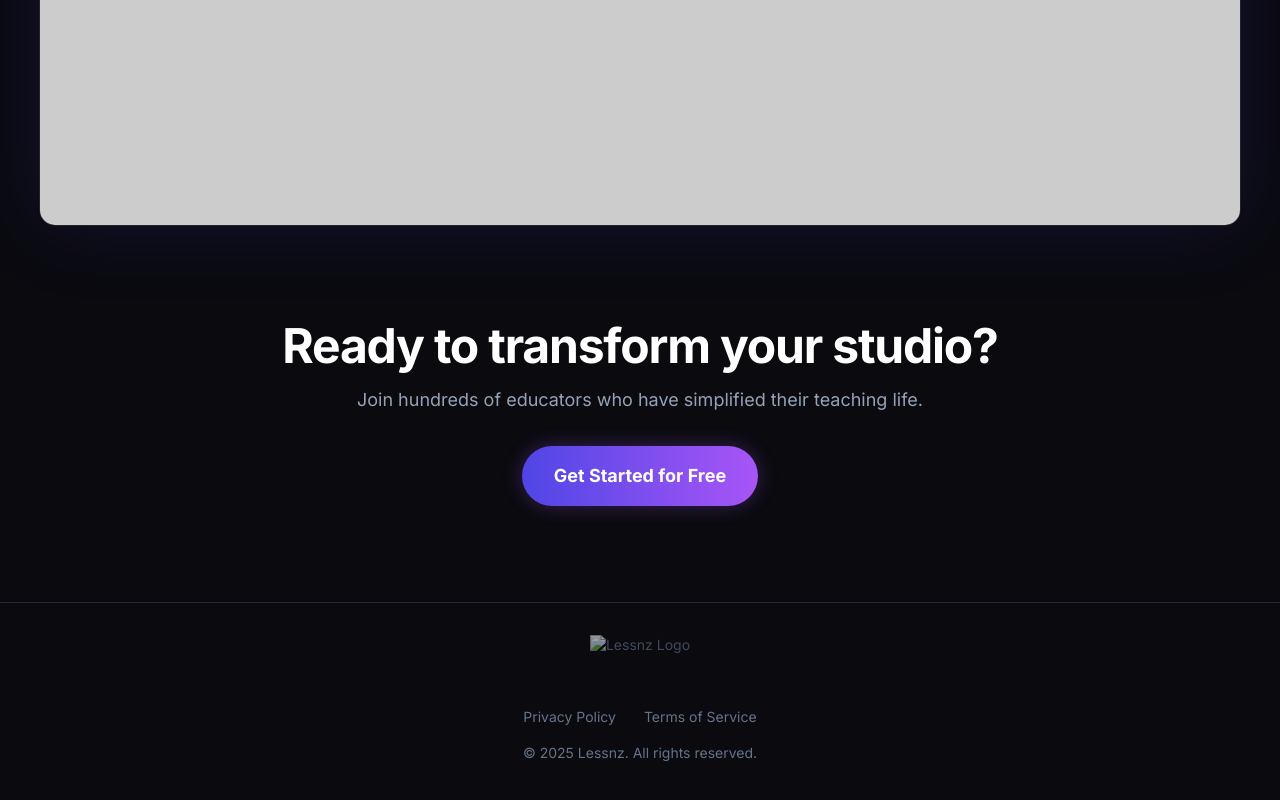
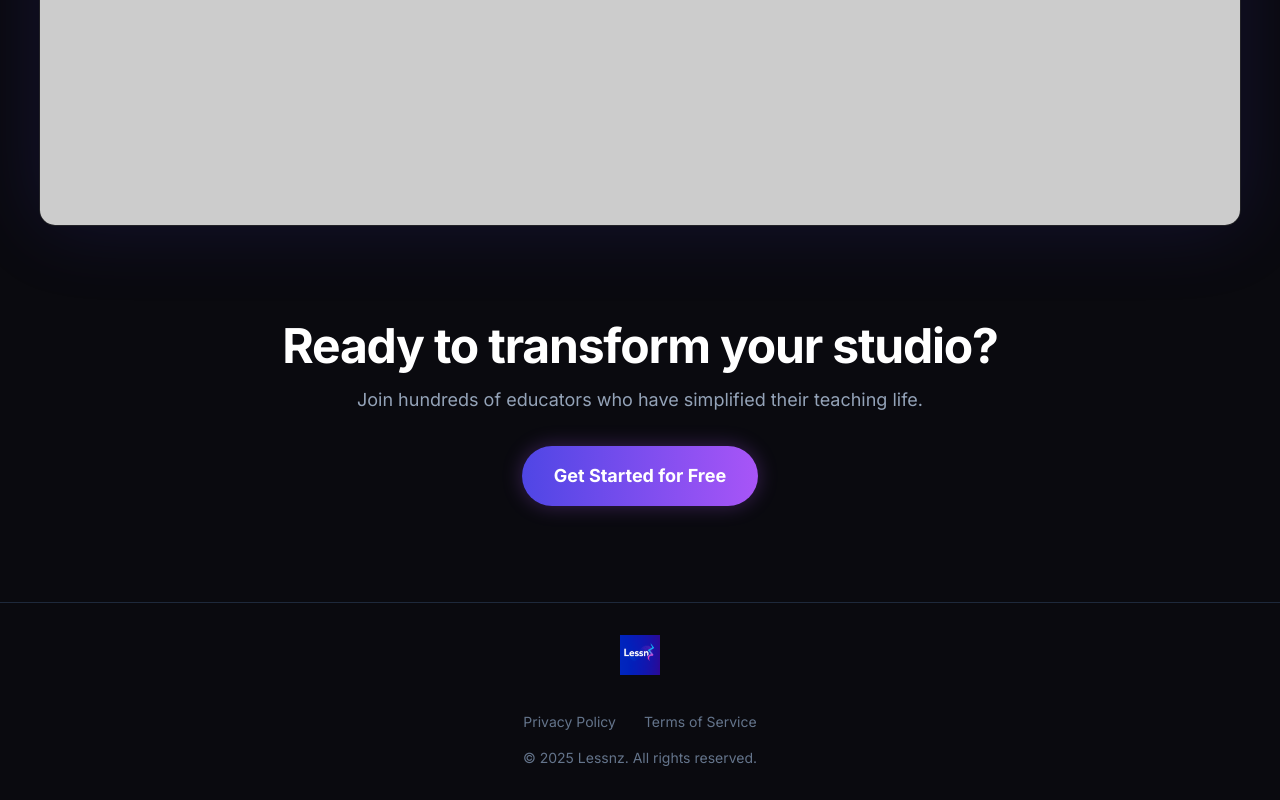
Before and after one commit to tonycruz-lesssnz/lessnz-website, a plain HTML site: page features.html in a window 1280 px wide. Shown: the part 3420-4220 px from the top of the page. Drawn offline with nearby package versions, Linux system fonts and the light colour scheme; placeholder pictures from the web are drawn by us.

Commit message:
Update features.html

```diff
--- a/features.html
+++ b/features.html
@@ -162,7 +162,7 @@
     <footer class="border-t border-slate-800">
         <div class="container mx-auto px-6 py-8 text-center text-slate-500 text-sm">
              <a href="index.html" class="mb-4 inline-block">
-                <img src="Lessnz-app-logo.jpg" alt="Lessnz Logo" class="h-10 w-auto opacity-60">
+                <img src="Lessnz-app-logo.png" alt="Lessnz Logo" class="h-10 w-auto">
             </a>
             <div class="mt-4 space-x-6">
                 <a href="#" class="hover:text-slate-300 transition-colors">Privacy Policy</a>
```
